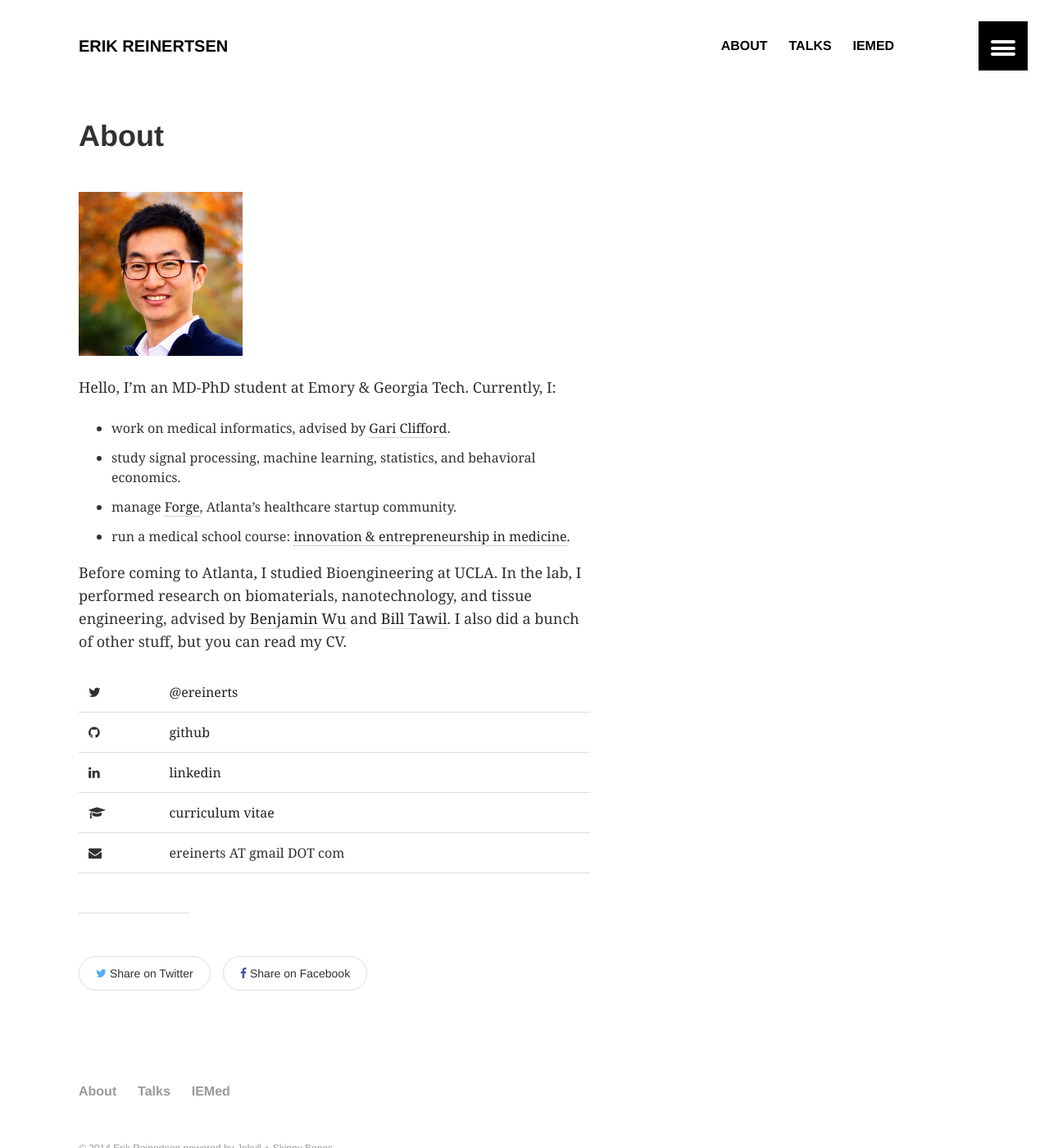
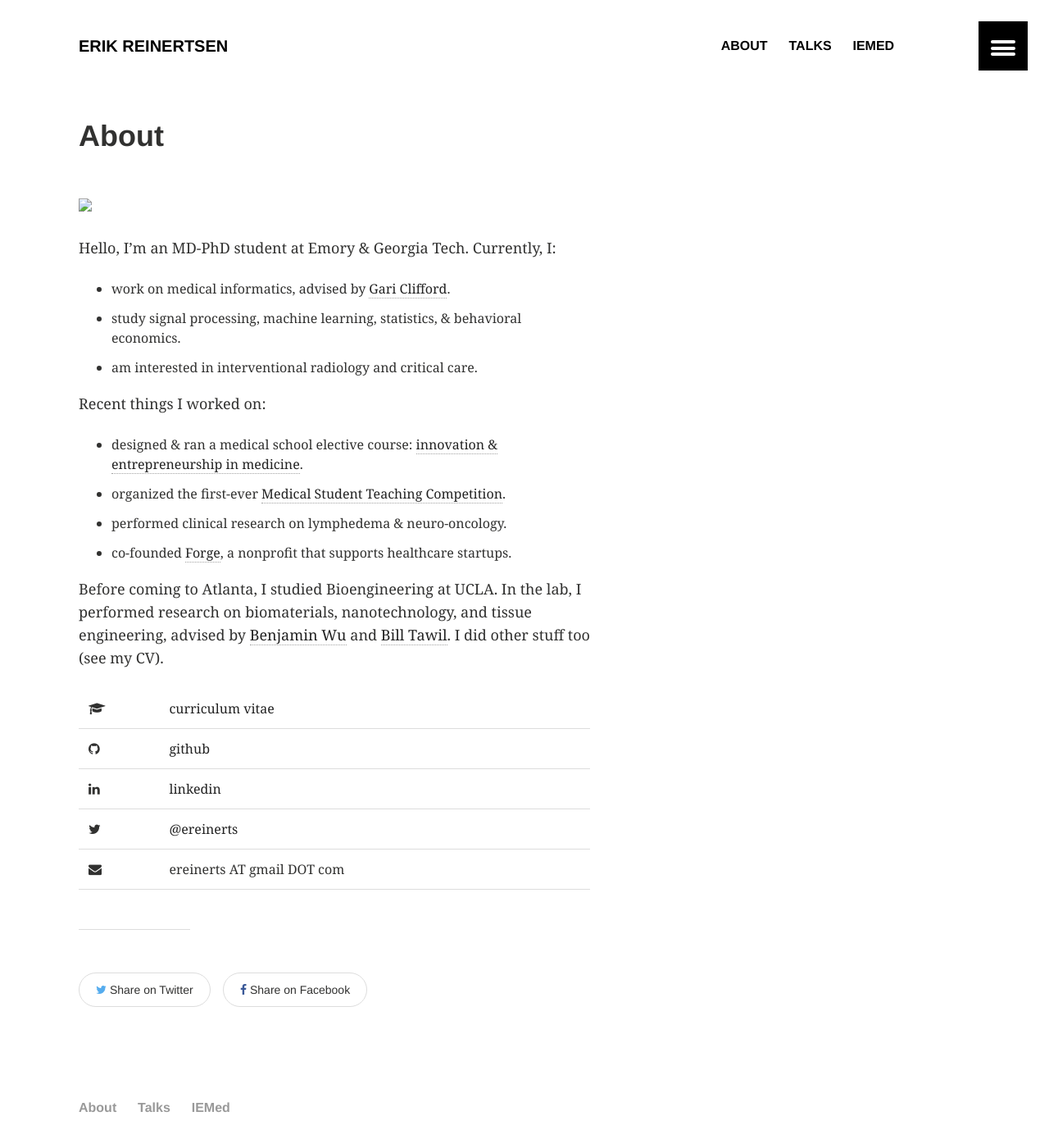
Before and after one commit to erikr/erikr.github.io, a Jekyll site: the page built from about.md, in a window 1280 px wide and 1400 px high. Shown: the whole window at 82% size. Built offline with Jekyll 4.4.1, drawn with Linux system fonts in a browser that asks for light colours; nearby versions of some CDN libraries.

Commit message:
updates to about.md

```diff
--- a/about.md
+++ b/about.md
@@ -9,14 +9,20 @@ title: "About"
 Hello, I'm an MD-PhD student at Emory & Georgia Tech. Currently, I:
 
 + work on medical informatics, advised by [Gari Clifford](http://gdclifford.info/gari.html).
-+ study signal processing, machine learning, statistics, and behavioral economics.
-+ manage [Forge](http://forgeatl.com), Atlanta's healthcare startup community.
-+ run a medical school course: [innovation & entrepreneurship in medicine](http://erikreinertsen.com/iemed/).
++ study signal processing, machine learning, statistics, & behavioral economics.
++ am interested in interventional radiology and critical care.
 
-Before coming to Atlanta, I studied Bioengineering at UCLA. In the lab, I performed research on biomaterials, nanotechnology, and tissue engineering, advised by [Benjamin Wu](http://www.bioeng.ucla.edu/people/faculty/Faculty/benjamin-m.-wu-d.d.s.-ph.d) and [Bill Tawil](http://www.bioeng.ucla.edu/people/faculty/adjunct-faculty/bill-j.-tawil-ph.d). I also did a bunch of other stuff, but you can read my CV.
+Recent things I worked on:
 
-<i class="fa fa-twitter"></i> | [@ereinerts](http://www.twitter.com/ereinerts)
++ designed & ran a medical school elective course: [innovation & entrepreneurship in medicine](http://erikreinertsen.com/iemed/).
++ organized the first-ever [Medical Student Teaching Competition](http://emorymstc.com/).
++ performed clinical research on lymphedema & neuro-oncology.
++ co-founded [Forge](http://forgehealth.org), a nonprofit that supports healthcare startups.
+
+Before coming to Atlanta, I studied Bioengineering at UCLA. In the lab, I performed research on biomaterials, nanotechnology, and tissue engineering, advised by [Benjamin Wu](http://www.bioeng.ucla.edu/people/faculty/Faculty/benjamin-m.-wu-d.d.s.-ph.d) and [Bill Tawil](http://www.bioeng.ucla.edu/people/faculty/adjunct-faculty/bill-j.-tawil-ph.d). I did other stuff too (see my CV).
+
+<i class="fa fa-graduation-cap"></i> | [curriculum vitae](https://dl.dropboxusercontent.com/u/1102315/Erik%20Reinertsen%20CV.pdf)
 <i class="fa fa-github"></i> | [github](https://github.com/erikreinertsen)
 <i class="fa fa-linkedin"></i> | [linkedin](http://www.linkedin.com/in/erikreinertsen/)
-<i class="fa fa-graduation-cap"></i> | [curriculum vitae](https://dl.dropboxusercontent.com/u/1102315/Erik%20Reinertsen%20CV.pdf)
+<i class="fa fa-twitter"></i> | [@ereinerts](http://www.twitter.com/ereinerts)
 <i class="fa fa-envelope"></i> | ereinerts AT gmail DOT com
```
Also changed, not shown: images/erik.jpg (deleted).
